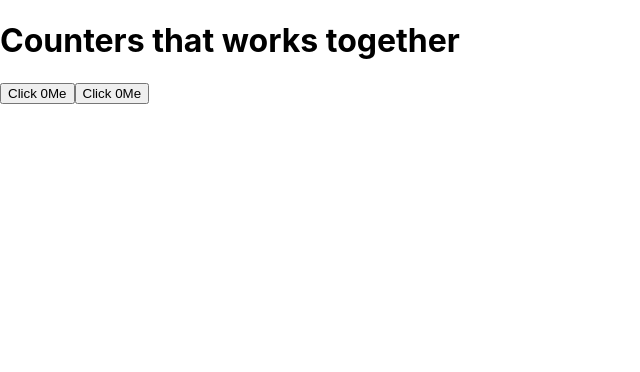
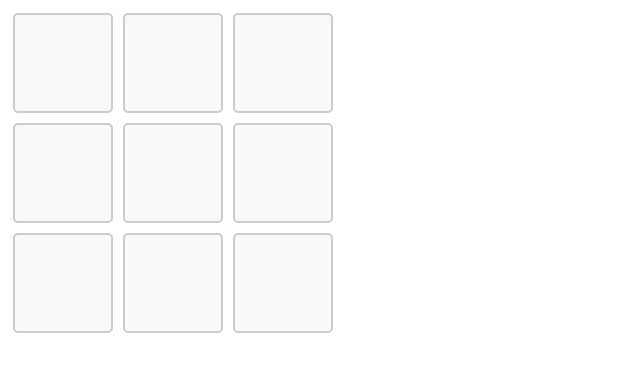
Before and after one commit to AVASH-github/REACT_PRAC, a React (Create React App) app in the folder react_prac/: page / in a window 1280 px wide. Shown: the top 372 px of the page, without its empty margins (0-640 px from the left). Built offline with nearby package versions, Linux system fonts and the light colour scheme.

Commit message:
making of tic tac toe game

```diff
--- a/react_prac/src/App.css
+++ b/react_prac/src/App.css
@@ -1,4 +1,4 @@
-.App {
+/* .App {
   text-align: center;
 }
 
@@ -35,4 +35,4 @@
   to {
     transform: rotate(360deg);
   }
-}
+} */
--- a/react_prac/src/App.js
+++ b/react_prac/src/App.js
@@ -1,17 +1,9 @@
-import ButtonClick from "./buttonClick";
-import { useState } from "react";
+import Board from "./tic-tac-toe";
 function App() {
-  const [count,setCount]=useState(0);
-
-  function HandleClick(){
-      setCount(count+1);
-  }
-
   return (
     <>
-    <h1>Counters that works together </h1>
-    <ButtonClick count={count} onClick={HandleClick} />
-    <ButtonClick count={count} onClick={HandleClick} />
+
+   <Board />
 
     </>
   );
--- a/react_prac/src/index.css
+++ b/react_prac/src/index.css
@@ -1,13 +1,29 @@
-body {
-  margin: 0;
-  font-family: -apple-system, BlinkMacSystemFont, 'Segoe UI', 'Roboto', 'Oxygen',
-    'Ubuntu', 'Cantarell', 'Fira Sans', 'Droid Sans', 'Helvetica Neue',
-    sans-serif;
-  -webkit-font-smoothing: antialiased;
-  -moz-osx-font-smoothing: grayscale;
+
+
+.square {
+  width: 100px; /* Fixed width */
+  height: 100px; /* Fixed height */
+  margin: 5px; /* Space between buttons */
+  font-size: 24px; /* Font size for the text */
+  font-weight: bold; /* Bold text */
+  color: #333; /* Text color */
+  text-align: center; /* Center the text */
+  background-color: #f9f9f9; /* Light gray background */
+  border: 2px solid #ccc; /* Solid border */
+  border-radius: 5px; /* Optional: Rounded corners */
+  cursor: pointer; /* Pointer cursor on hover */
+  outline: none; /* Remove default focus outline */
+  display: inline-block; /* Prevent layout issues */
+  box-sizing: border-box; /* Include padding and border in dimensions */
+  transition: background-color 0.2s ease, transform 0.1s ease; /* Smooth interaction effects */
 }
 
-code {
-  font-family: source-code-pro, Menlo, Monaco, Consolas, 'Courier New',
-    monospace;
+.square:focus {
+  outline: none; /* Remove the browser's focus outline */
 }
+
+.square:active {
+  background-color: #ddd; /* Change background color on click */
+  transform: scale(0.98); /* Slight shrinking effect */
+  border-color: #bbb; /* Optional: Change border color on click */
+}
--- /dev/null
+++ b/react_prac/src/tic-tac-toe.jsx
@@ -0,0 +1,31 @@
+    import {useState} from 'react';
+function Square({value,onSquareClick}){
+    return(
+    <button className="square" onClick={onSquareClick}>
+        {value}
+    </button>
+    );
+}
+export default function Board(){
+    const [square,setSquare]=useState(Array(9).fill(null));
+
+    return (
+        <>
+        <div className="board-row">
+        <Square value={square[0]}/>
+        <Square value={square[1]}/>
+        <Square value={square[2]}/>
+        </div>
+        <div className="board-row">
+        <Square value={square[3]}/>
+        <Square value={square[4]}/>
+        <Square value={square[5]}/>
+        </div>
+        <div className="board-row">
+        <Square value={square[6]}/>
+        <Square value={square[7]}/>
+        <Square value={square[8]}/>
+        </div>
+        </>
+            );
+}
```
